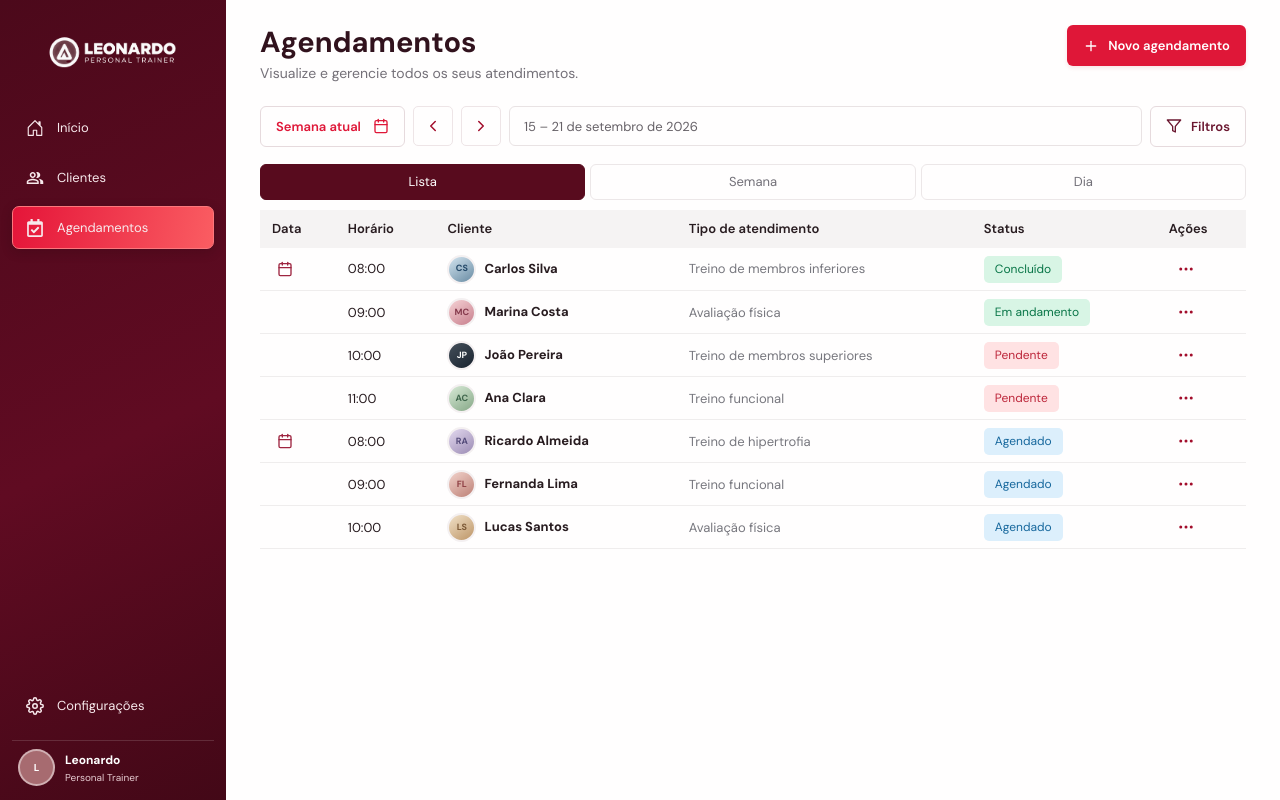
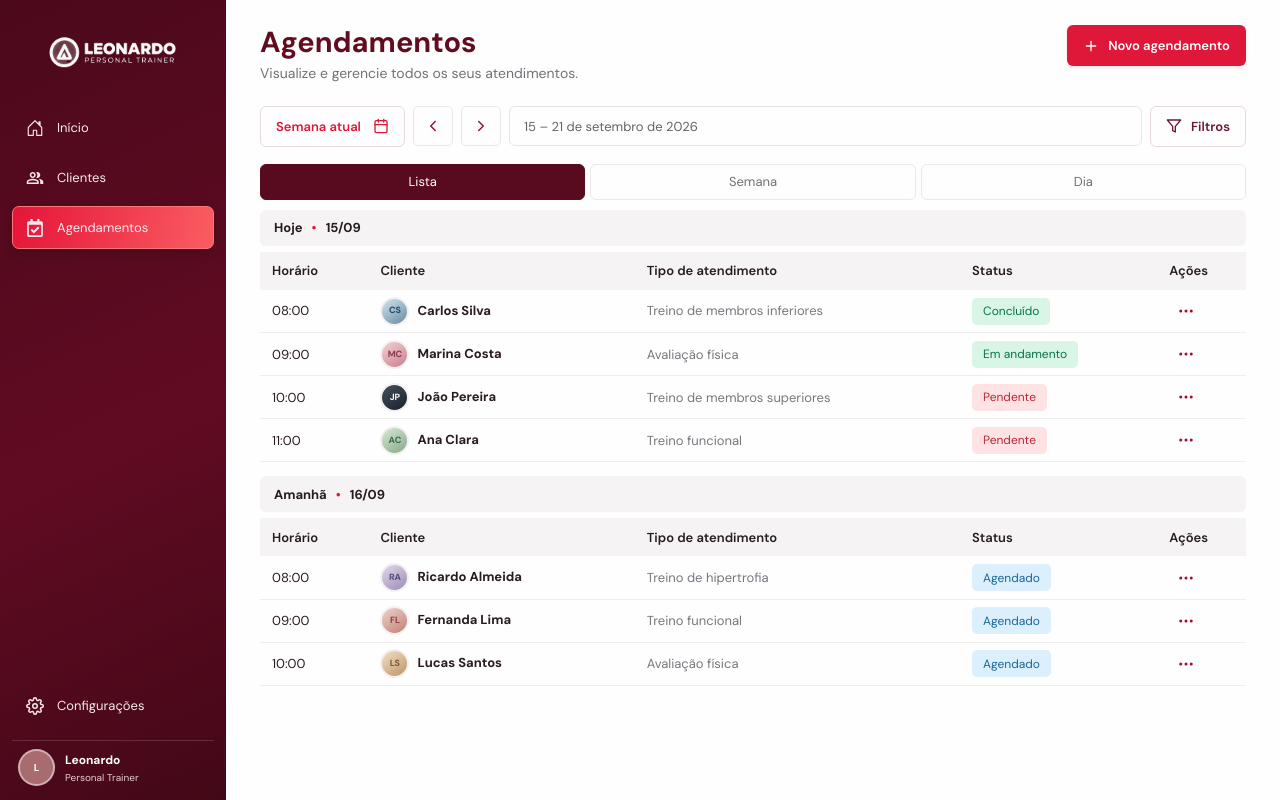
Before and after one commit to anac-silva/treinos, a React (Vite) app in the folder treinos/: page /agendamentos in a window 1280 px wide. Built offline with nearby package versions, Linux system fonts and the light colour scheme.

Commit message:
style: ajustando estilos das telas para um padrão

```diff
--- a/treinos/src/App.css
+++ b/treinos/src/App.css
@@ -33,8 +33,9 @@ button { cursor: default; }
 .trainer-profile > div:last-child { display: grid; gap: 1px; }
 .trainer-profile span { color: #e6cbd1; font-size: 10px; }
 .workspace { width: min(100%, 1280px); min-width: 0; flex: 1; margin: 0 auto; padding: 25px 34px 30px; background: #fffefe; }
+.clients-page { display: flex; min-height: 100vh; flex-direction: column; }
 .page-heading { display: flex; align-items: flex-start; justify-content: space-between; gap: 20px; margin-bottom: 22px; }
-.page-heading h1, .new-client-heading h1, .client-profile h1 { margin: 0; color: #31121d; font-size: 29px; line-height: 1.2; font-weight: 700; }
+.page-heading h1, .new-client-heading h1, .client-profile h1 { margin: 0; color: #620C1F; font-size: 29px; line-height: 1.2; font-weight: 700; }
 .page-heading p, .new-client-heading p { margin: 3px 0 0; color: var(--muted); font-size: 14px; }
 .home-heading { align-items: center; margin-bottom: 24px; }
 .date-display { display: grid; gap: 2px; padding-right: 6px; color: #383239; text-align: right; font-size: 13px; }
@@ -93,6 +94,7 @@ button { cursor: default; }
 .icon-button { display: inline-grid; width: 34px; height: 32px; place-items: center; border: 1px solid transparent; border-radius: 5px; color: #a20d2b; background: transparent; font-size: 18px; }
 .icon-button svg { width: 18px; height: 18px; }
 .table-footer { display: flex; align-items: center; justify-content: space-between; gap: 14px; padding: 15px 4px 0; color: #727078; font-size: 13px; }
+.clients-page .table-footer { margin-top: auto; }
 .pagination { display: flex; align-items: center; gap: 5px; }
 .page-number { width: 31px; height: 31px; border: 0; border-radius: 5px; color: #5d5659; background: transparent; }
 .page-number.selected { color: white; background: var(--red); }
@@ -103,8 +105,15 @@ button { cursor: default; }
 .view-tabs { display: grid; grid-template-columns: repeat(3, 1fr); gap: 5px; margin-bottom: 10px; }
 .view-tab { display: grid; min-height: 36px; place-items: center; border: 1px solid #ece7e8; border-radius: 6px; color: #727078; font-size: 13px; }
 .view-tab.selected { border-color: var(--wine); color: #fff; background: var(--wine); }
+.schedule-table { table-layout: fixed; }
+.schedule-table th:nth-child(1), .schedule-table td:nth-child(1) { width: 11%; }
+.schedule-table th:nth-child(2), .schedule-table td:nth-child(2) { width: 27%; }
+.schedule-table th:nth-child(3), .schedule-table td:nth-child(3) { width: 33%; }
+.schedule-table th:nth-child(4), .schedule-table td:nth-child(4) { width: 20%; }
+.schedule-table th:nth-child(5), .schedule-table td:nth-child(5) { width: 9%; }
 .schedule-table td { height: 43px; }
-.schedule-table td:nth-child(3) { min-width: 170px; }
+.schedule-day + .schedule-day { margin-top: 14px; }
+.schedule-day-label { margin-bottom: 6px; }
 .calendar-mini { display: inline-grid; width: 26px; height: 26px; place-items: center; color: #9e2540; }
 .calendar-mini svg { width: 16px; height: 16px; }
 .back-link { display: flex; align-items: center; gap: 9px; margin-bottom: 18px; color: #a3263d; font-size: 13px; }
@@ -231,12 +240,13 @@ button { cursor: default; }
 	.body-figure { gap: 8px; }
 }
 @media (max-width: 760px) {
-	.app-layout { display: block; margin: 0; border: 0; border-radius: 0; }
-	.sidebar { min-height: 0; padding: 8px 12px; }
+	.app-layout { display: flex; flex-direction: column; margin: 0; border: 0; border-radius: 0; }
+	.sidebar { flex-basis: auto; min-height: 0; padding: 8px 12px; }
 	.sidebar-brand, .sidebar-bottom { display: none; }
 	.sidebar-nav { grid-template-columns: repeat(3, 1fr); gap: 5px; }
 	.sidebar-link { justify-content: center; gap: 7px; min-height: 39px; padding: 0 6px; font-size: 12px; }
 	.workspace { padding: 22px 17px; }
+	.clients-page { min-height: 0; }
 	.page-heading h1, .new-client-heading h1 { font-size: 25px; }
 	.page-heading p { font-size: 13px; }
 	.stats-grid { grid-template-columns: 1fr; gap: 9px; }
--- a/treinos/src/pages/agendamentos/agendamentos.jsx
+++ b/treinos/src/pages/agendamentos/agendamentos.jsx
@@ -8,6 +8,11 @@ const appointments = [
   ["08:00", "RA", "Ricardo Almeida", "Treino de hipertrofia", "Agendado", "status-booked", "avatar-violet"],
   ["09:00", "FL", "Fernanda Lima", "Treino funcional", "Agendado", "status-booked", "avatar-coral"],
   ["10:00", "LS", "Lucas Santos", "Avaliação física", "Agendado", "status-booked", "avatar-amber"],
+];
+
+const appointmentDays = [
+  { label: "Hoje", date: "15/09", appointments: appointments.slice(0, 4) },
+  { label: "Amanhã", date: "16/09", appointments: appointments.slice(4) },
 ];
 
 function Agendamentos() {
@@ -21,16 +26,19 @@ function Agendamentos() {
         <button className="button button-outline"><FiFilter /> Filtros</button>
       </div>
       <div className="view-tabs"><div className="view-tab selected">Lista</div><div className="view-tab">Semana</div><div className="view-tab">Dia</div></div>
-      <section className="table-wrap">
-        <table className="data-table schedule-table">
-          <thead><tr><th>Data</th><th>Horário</th><th>Cliente</th><th>Tipo de atendimento</th><th>Status</th><th>Ações</th></tr></thead>
-          <tbody>
-            {appointments.map(([time, initials, name, type, status, statusClass, avatar], index) => <tr key={`${time}-${name}`}>
-              <td>{index === 0 || index === 4 ? <span className="calendar-mini"><FiCalendar /></span> : ""}</td><td>{time}</td><td><span className={`avatar avatar-small ${avatar}`}>{initials}</span><strong>{name}</strong></td><td className="muted-cell">{type}</td><td><span className={`status ${statusClass}`}>{status}</span></td><td><button className="icon-button"><FiMoreHorizontal /></button></td>
-            </tr>)}
-          </tbody>
-        </table>
-      </section>
+      {appointmentDays.map(({ label, date, appointments: dayAppointments }) => <section className="schedule-day" key={label}>
+        <div className="day-label schedule-day-label">{label} <span>•</span> {date}</div>
+        <div className="table-wrap">
+          <table className="data-table schedule-table">
+            <thead><tr><th>Horário</th><th>Cliente</th><th>Tipo de atendimento</th><th>Status</th><th>Ações</th></tr></thead>
+            <tbody>
+              {dayAppointments.map(([time, initials, name, type, status, statusClass, avatar]) => <tr key={`${time}-${name}`}>
+                <td>{time}</td><td><span className={`avatar avatar-small ${avatar}`}>{initials}</span><strong>{name}</strong></td><td className="muted-cell">{type}</td><td><span className={`status ${statusClass}`}>{status}</span></td><td><button className="icon-button"><FiMoreHorizontal /></button></td>
+              </tr>)}
+            </tbody>
+          </table>
+        </div>
+      </section>)}
     </main>
   );
 }
--- a/treinos/src/pages/clientes/clientes.jsx
+++ b/treinos/src/pages/clientes/clientes.jsx
@@ -13,7 +13,7 @@ const clients = [
 
 function Clientes() {
   return (
-    <main className="workspace">
+    <main className="workspace clients-page">
       <header className="page-heading">
         <div><h1>Clientes</h1><p>Gerencie seus alunos e acompanhe a evolução.</p></div>
         <button className="button button-primary"><FiPlus /> Novo cliente</button>
```
